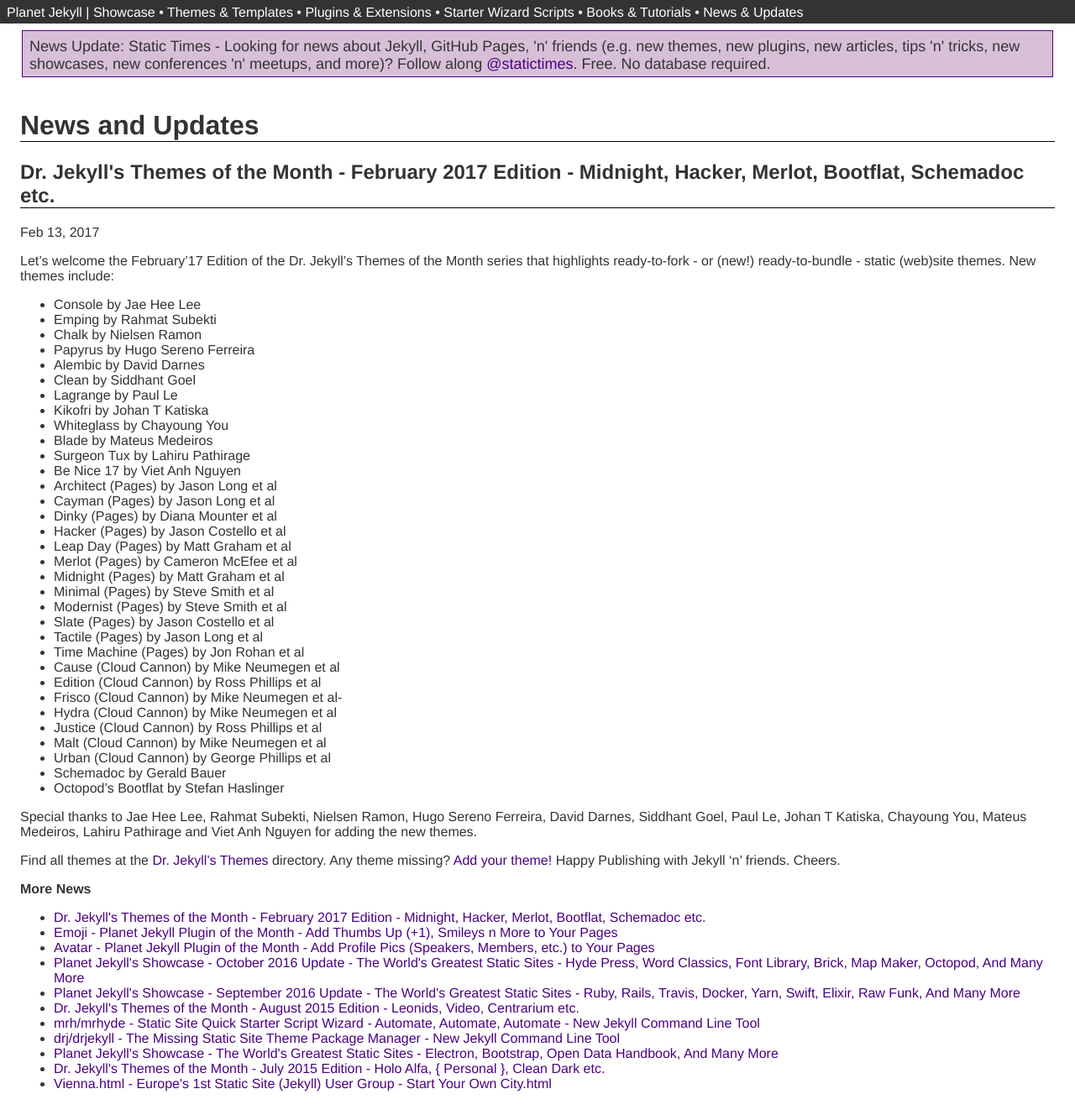
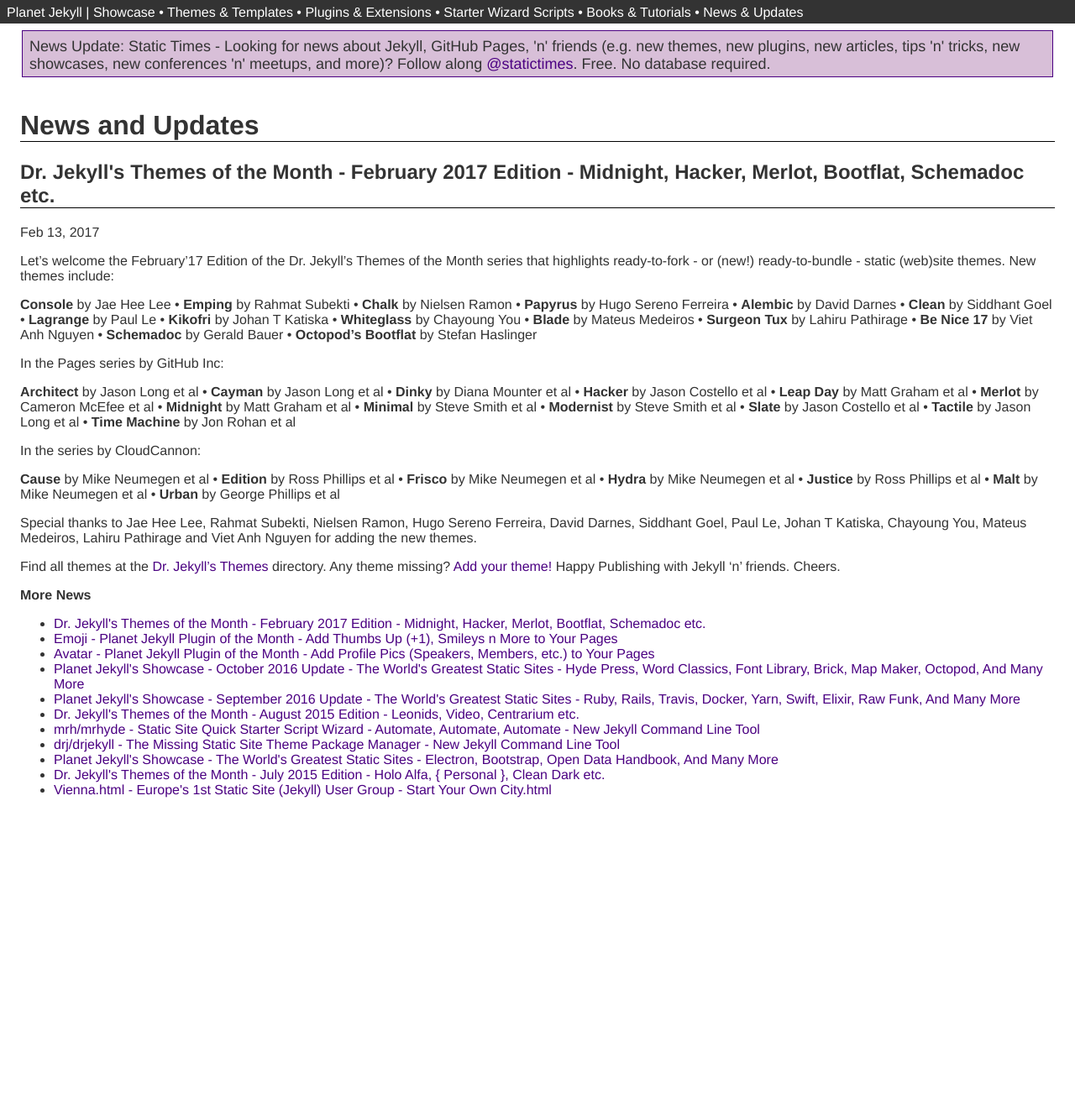
Before and after one commit to planetjekyll/planetjekyll.github.io, a Jekyll site: the page built from _posts/2017-02-13-feb17.md, in a window 1280 px wide. Shown: the whole page at 84% size. Built offline with Jekyll 4.4.1, drawn with Linux system fonts in a browser that asks for light colours; after the commit the page ends 978 px from its top, so only the background shows below that.

Commit message:
Update 2017-02-13-feb17.md

```diff
--- a/_posts/2017-02-13-feb17.md
+++ b/_posts/2017-02-13-feb17.md
@@ -7,39 +7,45 @@
 that highlights ready-to-fork - or (new!) ready-to-bundle - static (web)site themes.
 New themes include:
 
-- Console by Jae Hee Lee
-- Emping by Rahmat Subekti
-- Chalk by Nielsen Ramon
-- Papyrus by Hugo Sereno Ferreira
-- Alembic by David Darnes
-- Clean by Siddhant Goel
-- Lagrange by Paul Le
-- Kikofri by Johan T Katiska
-- Whiteglass by Chayoung You
-- Blade by Mateus Medeiros
-- Surgeon Tux by Lahiru Pathirage
-- Be Nice 17 by Viet Anh Nguyen
-- Architect (Pages) by Jason Long et al
-- Cayman (Pages) by Jason Long et al
-- Dinky (Pages) by Diana Mounter et al
-- Hacker (Pages) by Jason Costello et al
-- Leap Day (Pages) by Matt Graham et al
-- Merlot (Pages) by Cameron McEfee et al
-- Midnight (Pages) by Matt Graham et al
-- Minimal (Pages) by Steve Smith et al
-- Modernist (Pages) by Steve Smith et al
-- Slate (Pages) by Jason Costello et al
-- Tactile (Pages) by Jason Long et al
-- Time Machine (Pages) by Jon Rohan et al
-- Cause (Cloud Cannon) by Mike Neumegen et al
-- Edition (Cloud Cannon) by Ross Phillips et al
-- Frisco (Cloud Cannon) by Mike Neumegen et al-
-- Hydra (Cloud Cannon) by Mike Neumegen et al
-- Justice (Cloud Cannon) by Ross Phillips et al
-- Malt (Cloud Cannon) by Mike Neumegen et al
-- Urban (Cloud Cannon) by George Phillips et al
-- Schemadoc by Gerald Bauer
-- Octopod's Bootflat by Stefan Haslinger
+**Console** by Jae Hee Lee •
+**Emping** by Rahmat Subekti •
+**Chalk** by Nielsen Ramon •
+**Papyrus** by Hugo Sereno Ferreira •
+**Alembic** by David Darnes •
+**Clean** by Siddhant Goel •
+**Lagrange** by Paul Le •
+**Kikofri** by Johan T Katiska •
+**Whiteglass** by Chayoung You •
+**Blade** by Mateus Medeiros •
+**Surgeon Tux** by Lahiru Pathirage •
+**Be Nice 17** by Viet Anh Nguyen •
+**Schemadoc** by Gerald Bauer •
+**Octopod's Bootflat** by Stefan Haslinger
+
+In the Pages series by GitHub Inc:
+
+**Architect** by Jason Long et al •
+**Cayman** by Jason Long et al •
+**Dinky** by Diana Mounter et al •
+**Hacker** by Jason Costello et al •
+**Leap Day** by Matt Graham et al •
+**Merlot** by Cameron McEfee et al •
+**Midnight** by Matt Graham et al •
+**Minimal** by Steve Smith et al •
+**Modernist** by Steve Smith et al •
+**Slate** by Jason Costello et al •
+**Tactile** by Jason Long et al •
+**Time Machine** by Jon Rohan et al
+
+In the series by CloudCannon:
+
+**Cause** by Mike Neumegen et al •
+**Edition** by Ross Phillips et al •
+**Frisco** by Mike Neumegen et al •
+**Hydra** by Mike Neumegen et al •
+**Justice** by Ross Phillips et al •
+**Malt** by Mike Neumegen et al •
+**Urban** by George Phillips et al
 
 Special thanks to Jae Hee Lee, Rahmat Subekti, Nielsen Ramon, Hugo Sereno Ferreira,
 David Darnes, Siddhant Goel, Paul Le, Johan T Katiska, Chayoung You, Mateus Medeiros,
```
